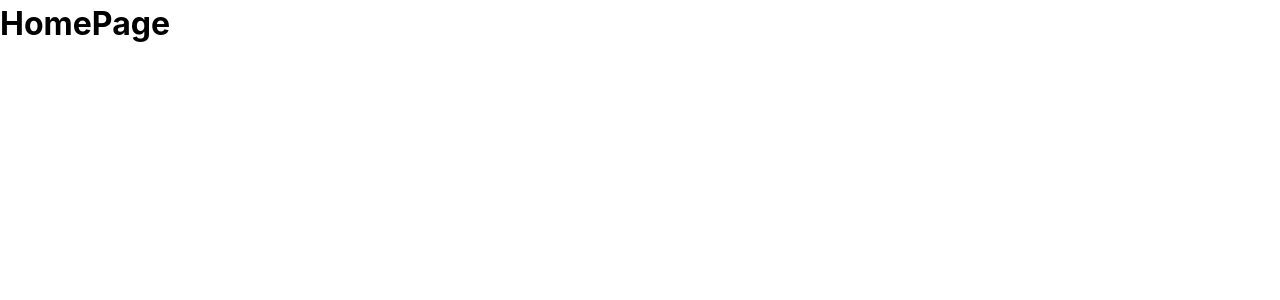
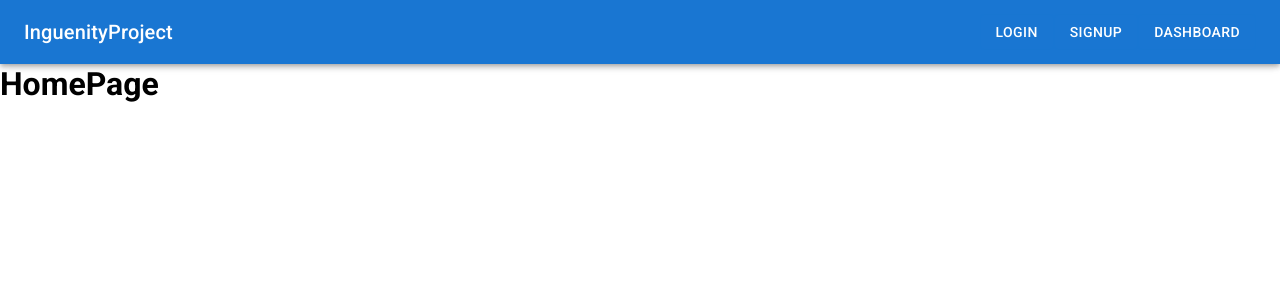
Before and after one commit to jerichodon1998/Ingenuity-Trial-Project, a React (Vite) app: page / in a window 1280 px wide. Shown: the top 300 px of the page. Built offline with nearby package versions, Linux system fonts and the light colour scheme.

Commit message:
fix/add routes with navbar

```diff
--- a/package.json
+++ b/package.json
@@ -12,6 +12,8 @@
   "dependencies": {
     "@emotion/react": "^11.11.1",
     "@emotion/styled": "^11.11.0",
+    "@fontsource/roboto": "^5.0.8",
+    "@mui/icons-material": "^5.14.7",
     "@mui/material": "^5.14.7",
     "@mui/styled-engine-sc": "^5.14.7",
     "@reduxjs/toolkit": "^1.9.5",
--- a/src/App.tsx
+++ b/src/App.tsx
@@ -7,6 +7,7 @@ import User from "./routes/users";
 import Admin from "./routes/admin";
 import Signup from "./routes/signup";
 import Login from "./routes/login";
+import HomePage from "./routes/homePage";
 
 function App() {
 	const router = createBrowserRouter([
@@ -14,6 +15,10 @@ function App() {
 			path: "/",
 			element: <Root />,
 			errorElement: <ErrorPage />,
+			children: [
+				{
+					path: "/",
+					element: <HomePage />,
 				},
 				{
 					path: "recipes/:id",
@@ -35,9 +40,15 @@ function App() {
 					path: "login",
 					element: <Login />,
 				},
+			],
+		},
 	]);
 
-	return <RouterProvider router={router} />;
+	return (
+		<>
+			<RouterProvider router={router} />
+		</>
+	);
 }
 
 export default App;
--- /dev/null
+++ b/src/components/navbar.tsx
@@ -0,0 +1,111 @@
+import {
+	Drawer,
+	Box,
+	Typography,
+	List,
+	ListItem,
+	ListItemButton,
+	ListItemText,
+	Toolbar,
+	IconButton,
+	Button,
+	AppBar,
+} from "@mui/material";
+import MenuIcon from "@mui/icons-material/Menu";
+import { useState } from "react";
+import { Link } from "react-router-dom";
+
+const Navbar: React.FC = () => {
+	const navItems = ["Login", "Signup", "Dashboard"];
+	const [mobileOpen, setMobileOpen] = useState<boolean>(false);
+	const drawerWidth: number = 240;
+
+	const handleDrawerToggle = (): void => {
+		setMobileOpen((prevState) => !prevState);
+	};
+
+	const drawer: JSX.Element = (
+		<Box onClick={handleDrawerToggle} sx={{ textAlign: "center" }}>
+			<Link to={"/"}>
+				<Typography variant="h6" sx={{ my: 2 }}>
+					InguenityProject
+				</Typography>
+			</Link>
+			{/* <Divider /> */}
+			<List>
+				{navItems.map((item) => (
+					<ListItem key={item} disablePadding>
+						<ListItemButton sx={{ textAlign: "center" }}>
+							<Link
+								to={`${item}`}
+								style={{ textDecoration: "none", color: "#fff" }}
+							>
+								<ListItemText primary={item} />
+							</Link>
+						</ListItemButton>
+					</ListItem>
+				))}
+			</List>
+		</Box>
+	);
+
+	return (
+		<Box sx={{ display: "flex" }}>
+			<AppBar component="nav">
+				<Toolbar>
+					<IconButton
+						color="inherit"
+						aria-label="open drawer"
+						edge="start"
+						onClick={handleDrawerToggle}
+						sx={{ mr: 2, display: { sm: "none" } }}
+					>
+						<MenuIcon />
+					</IconButton>
+					<Typography
+						variant="h6"
+						component="div"
+						sx={{ flexGrow: 1, display: { xs: "none", sm: "block" } }}
+					>
+						<Link to={"/"} style={{ textDecoration: "none", color: "#fff" }}>
+							InguenityProject
+						</Link>
+					</Typography>
+					<Box sx={{ display: { xs: "none", sm: "block" } }}>
+						{navItems.map((item) => (
+							<Button variant="outlined" key={item}>
+								<Link
+									to={`${item}`}
+									style={{ textDecoration: "none", color: "#fff" }}
+								>
+									{item}
+								</Link>
+							</Button>
+						))}
+					</Box>
+				</Toolbar>
+			</AppBar>
+			<nav>
+				<Drawer
+					variant="temporary"
+					open={mobileOpen}
+					onClose={handleDrawerToggle}
+					ModalProps={{
+						keepMounted: true, // Better open performance on mobile.
+					}}
+					sx={{
+						display: { xs: "block", sm: "none" },
+						"& .MuiDrawer-paper": {
+							boxSizing: "border-box",
+							width: drawerWidth,
+						},
+					}}
+				>
+					{drawer}
+				</Drawer>
+			</nav>
+		</Box>
+	);
+};
+
+export default Navbar;
--- a/src/index.css
+++ b/src/index.css
@@ -23,7 +23,7 @@
 }
 
 :root {
-	font-family: Inter, system-ui, Avenir, Helvetica, Arial, sans-serif;
+	font-family: roboto, Inter, system-ui, Avenir, Helvetica, Arial, sans-serif;
 	line-height: 1.5;
 	font-weight: 400;
 
--- /dev/null
+++ b/src/routes/homePage.tsx
@@ -0,0 +1,7 @@
+import React from "react";
+
+const HomePage: React.FC = () => {
+	return <h1>HomePage</h1>;
+};
+
+export default HomePage;
--- a/src/routes/root.tsx
+++ b/src/routes/root.tsx
@@ -1,7 +1,17 @@
 import React from "react";
+import { Box } from "@mui/material";
+import Navbar from "../components/navbar";
+import { Outlet } from "react-router-dom";
 
 const Root: React.FC = () => {
-	return <h1>HomePage</h1>;
+	return (
+		<>
+			<Box sx={{ marginBottom: { xs: "50px", sm: "60px" } }}>
+				<Navbar />
+			</Box>
+			<Outlet />
+		</>
+	);
 };
 
 export default Root;
```
Also changed, not shown: src/main.tsx (+13 -9 lines), 1 other file (tests, documents, lock files or other folders). Lines whose indentation alone changed are shown as unchanged.
